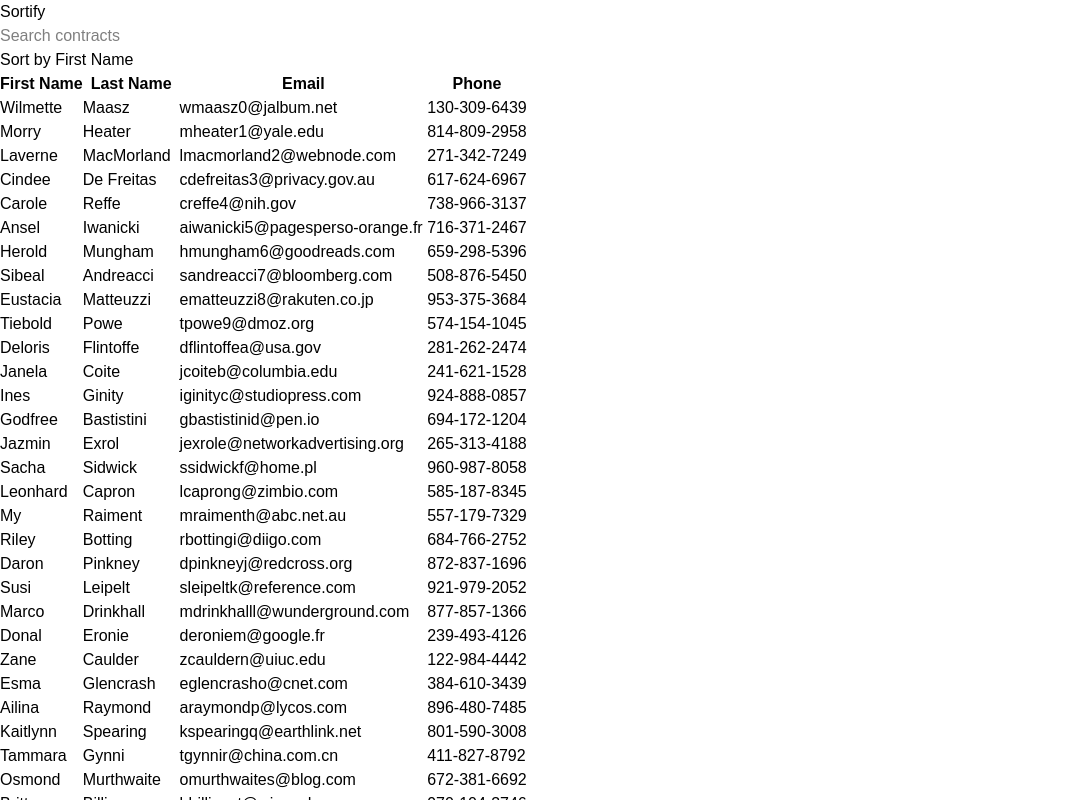
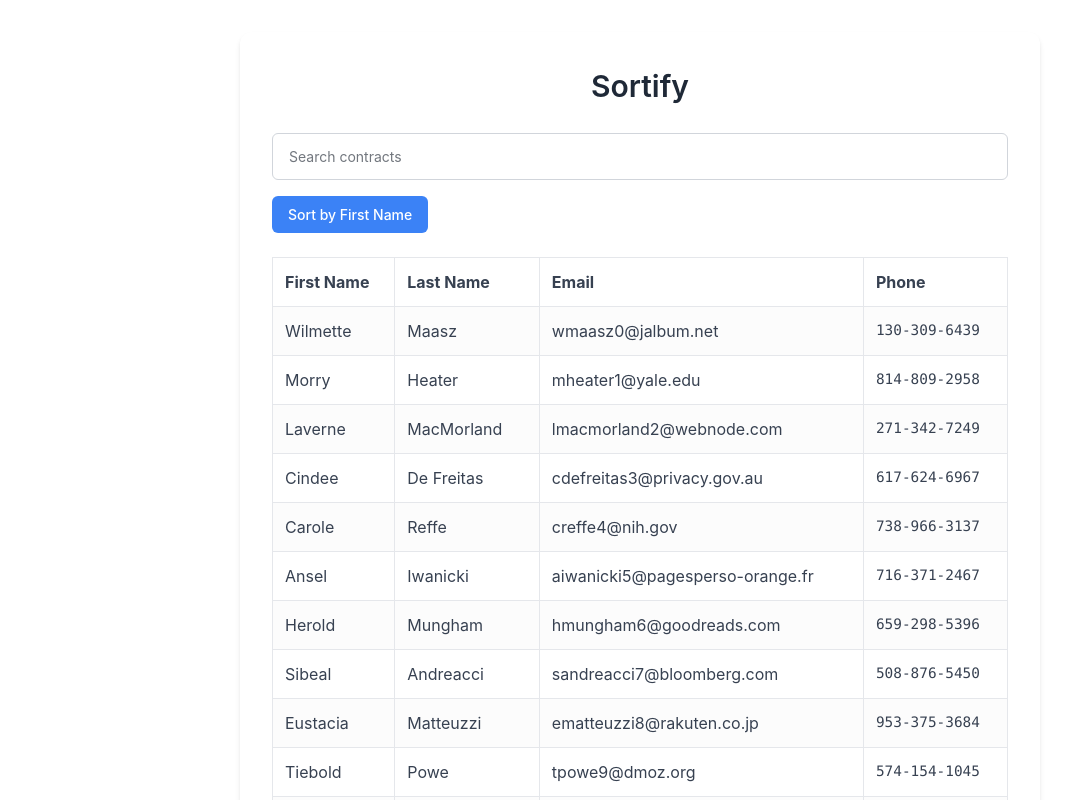
Before and after one commit to kmishima16/next-blog-portfolio, a Next.js app: page /lesson4 in a window 1280 px wide. Shown: the top 800 px of the page, without its empty margins (0-1071 px from the left). Built offline with nearby package versions, Linux system fonts and the light colour scheme.

Commit message:
add: cssスタイルを追加

```diff
--- a/app/lesson4/page.module.css
+++ b/app/lesson4/page.module.css
@@ -0,0 +1,180 @@
+/* Main container styling */
+.container {
+	max-width: 800px;
+	margin: 2rem auto;
+	padding: 2rem;
+	background: white;
+	border-radius: 12px;
+	box-shadow:
+		0 4px 6px -1px rgba(0, 0, 0, 0.1),
+		0 2px 4px -1px rgba(0, 0, 0, 0.06);
+	font-family:
+		-apple-system, BlinkMacSystemFont, "Segoe UI", "Roboto", sans-serif;
+}
+
+/* Title styling */
+.title {
+	font-size: 1.875rem;
+	font-weight: 600;
+	color: #1f2937;
+	margin: 0 0 1.5rem 0;
+	text-align: center;
+}
+
+/* Search container */
+.searchContainer {
+	margin-bottom: 1rem;
+}
+
+/* Search input styling */
+.searchInput {
+	width: 100%;
+	padding: 0.75rem 1rem;
+	border: 1px solid #d1d5db;
+	border-radius: 6px;
+	font-size: 0.875rem;
+	color: #374151;
+	background-color: #ffffff;
+	transition:
+		border-color 0.15s ease-in-out,
+		box-shadow 0.15s ease-in-out;
+}
+
+.searchInput:focus {
+	outline: none;
+	border-color: #3b82f6;
+	box-shadow: 0 0 0 3px rgba(59, 130, 246, 0.1);
+}
+
+.searchInput::placeholder {
+	color: #72777e;
+}
+
+/* Sort button styling */
+.sortButton {
+	background-color: #3b82f6;
+	color: white;
+	border: none;
+	padding: 0.5rem 1rem;
+	border-radius: 6px;
+	font-size: 0.875rem;
+	font-weight: 500;
+	cursor: pointer;
+	margin-bottom: 1.5rem;
+	transition: background-color 0.15s ease-in-out;
+}
+
+.sortButton:hover {
+	background-color: #2563eb;
+}
+
+.sortButton:focus {
+	outline: none;
+	box-shadow: 0 0 0 3px rgba(59, 130, 246, 0.3);
+}
+
+/* Table styling */
+.table {
+	width: 100%;
+	border-collapse: collapse;
+	margin-top: 0;
+}
+
+/* Table header styling */
+.table thead {
+	background-color: transparent;
+}
+
+.table th {
+	padding: 0.75rem;
+	text-align: left;
+	font-weight: 700;
+	color: #374151;
+	border-bottom: 1px solid #e5e7eb;
+	border-top: 1px solid #e5e7eb;
+	border-right: 1px solid #e5e7eb;
+}
+
+.table th:first-child {
+	border-left: 1px solid #e5e7eb;
+	border-top-left-radius: 6px;
+}
+
+.table th:last-child {
+	border-right: 1px solid #e5e7eb;
+	border-top-right-radius: 6px;
+}
+
+/* Table body styling */
+.table tbody tr:nth-child(odd) {
+	background-color: #fcfcfc;
+}
+
+.table td {
+	padding: 0.75rem;
+	color: #374151;
+	border-bottom: 1px solid #e5e7eb;
+	border-right: 1px solid #e5e7eb;
+}
+
+.table tbody tr:first-child td {
+	border-top: none;
+}
+
+.table tbody tr:last-child td {
+	border-bottom: 1px solid #e5e7eb;
+}
+
+.table td:first-child {
+	border-left: 1px solid #e5e7eb;
+}
+
+.table td:last-child {
+	border-right: 1px solid #e5e7eb;
+}
+
+.table tbody tr:last-child td:first-child {
+	border-bottom-left-radius: 6px;
+}
+
+.table tbody tr:last-child td:last-child {
+	border-bottom-right-radius: 6px;
+}
+
+/* Phone number styling */
+.table td:nth-child(4) {
+	font-family: "Monaco", "Menlo", "Ubuntu Mono", monospace;
+	font-size: 0.9rem;
+}
+
+/* Responsive design */
+@media (max-width: 768px) {
+	.container {
+		margin: 1rem;
+		padding: 1rem;
+	}
+
+	.table {
+		font-size: 0.8125rem;
+	}
+
+	.table th,
+	.table td {
+		padding: 0.5rem;
+	}
+
+	.title {
+		font-size: 1.5rem;
+	}
+}
+
+@media (max-width: 640px) {
+	.table th,
+	.table td {
+		padding: 0.375rem;
+	}
+
+	.table {
+		font-size: 0.75rem;
+	}
+}
--- a/app/lesson4/page.tsx
+++ b/app/lesson4/page.tsx
@@ -1,14 +1,21 @@
 import data from "./data";
+import styles from "./page.module.css";
 
 const SortableTablePage = () => {
 	return (
-		<div>
-			<h1>Sortify</h1>
-			<div>
-				<input type="text" placeholder="Search contracts" />
+		<div className={styles.container}>
+			<h1 className={styles.title}>Sortify</h1>
+			<div className={styles.searchContainer}>
+				<input
+					type="text"
+					placeholder="Search contracts"
+					className={styles.searchInput}
+				/>
 			</div>
-			<button type="button">Sort by First Name</button>
-			<table>
+			<button type="button" className={styles.sortButton}>
+				Sort by First Name
+			</button>
+			<table className={styles.table}>
 				<thead>
 					<tr>
 						<th>First Name</th>
```
